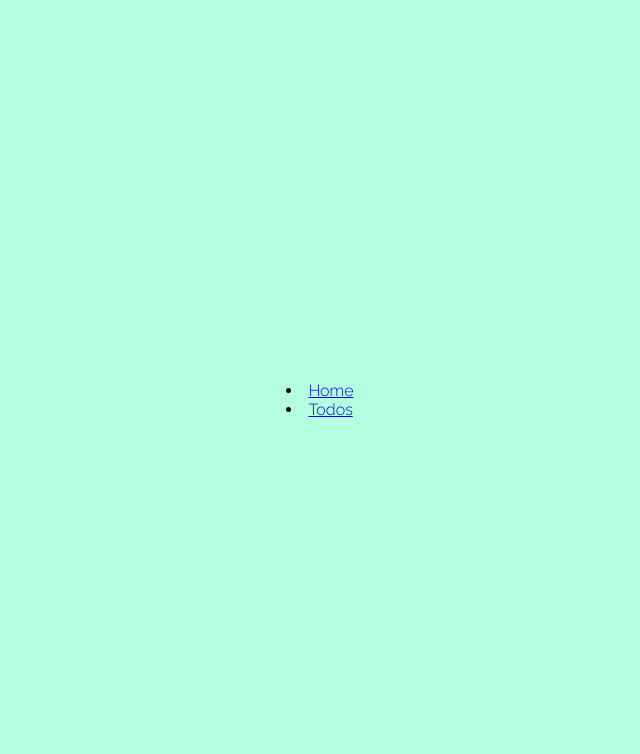
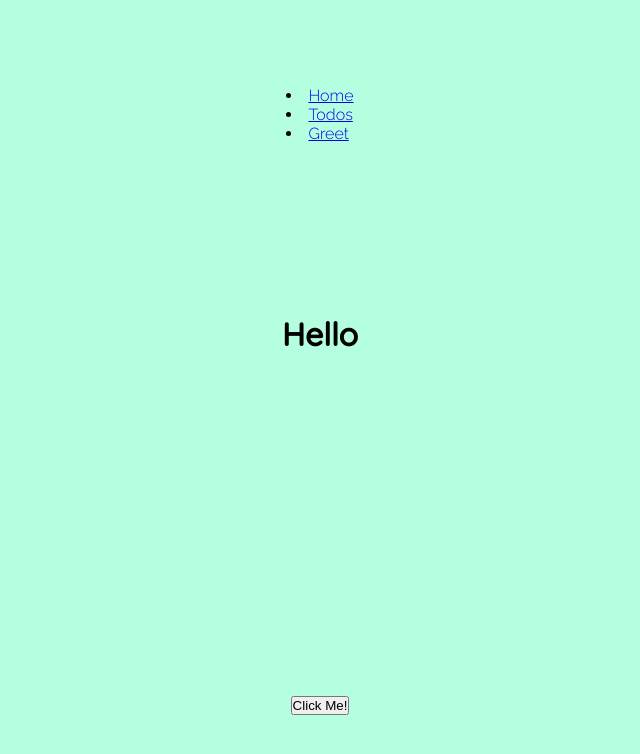
Before and after one commit to VidyaConsultancy/todoapp-react, a React (Create React App) app: page /greet in a window 1280 px wide. Before the commit this address had no page. Shown: the top 754 px of the page, without its empty margins (320-960 px from the left). Built offline with nearby package versions, Linux system fonts and the light colour scheme.

Commit message:
feat: life cycle methods and hooks

```diff
--- a/src/components/app/App.jsx
+++ b/src/components/app/App.jsx
@@ -2,6 +2,7 @@ import { Routes, Route, NavLink } from "react-router-dom";
 import { Todos } from "../todos/Todos";
 import { TodoEdit } from "../todos/components/todo-edit/TodoEdit";
 import "./App.css";
+import { Greet } from "../greet/Greet";
 
 const App = () => {
   return (
@@ -9,10 +10,12 @@ const App = () => {
       <menu>
         <li><NavLink to={"/"}>Home</NavLink></li>
         <li><NavLink to={"/todos"}>Todos</NavLink></li>
+        <li><NavLink to={"/greet"}>Greet</NavLink></li>
       </menu>
       <Routes>
         <Route path="/todos" element={<Todos />} />
         <Route path="/todos/:id" element={<TodoEdit />} />
+        <Route path="/greet" element={<Greet />} />
         <Route path="/" element={<h1>Base Route</h1>} />
       </Routes>
     </div>
--- a/src/components/greet/Greet.jsx
+++ b/src/components/greet/Greet.jsx
@@ -12,10 +12,11 @@ export class Greet extends React.Component {
       timer4: null,
     };
     this.anotherproperty = "somevalue";
-    this.updateAnotherProperty();
+    this.headingRef = React.createRef();
   }
 
-  updateAnotherProperty() {
+  updateAnotherProperty = () => {
+    console.log(this.headingRef.current);
     this.anotherproperty = "some another value";
     // this.state = { timer: new Date().toISOString() }
     this.setState({
@@ -28,8 +29,9 @@ export class Greet extends React.Component {
     console.log("render method");
     return (
       <>
-        <h1>Hello {this.props.name}</h1>
+        <h1 ref={this.headingRef}>Hello {this.props.name}</h1>
         <Timer timer={this.state.timer} />
+        <button onClick={this.updateAnotherProperty}>Click Me!</button>
       </>
     );
   }
--- a/src/components/todos/Todos.jsx
+++ b/src/components/todos/Todos.jsx
@@ -1,9 +1,10 @@
-import { useState } from "react";
+import { useState, useRef, useEffect } from "react";
 import { Todo } from "./Todo";
 import { TodoList } from "./components/todo-list/TodoList";
 import "./Todos.css";
 
 export const Todos = () => {
+  const todoRef = useRef();
   const [todoItem, setTodoItem] = useState("");
   const [todoDueDate, setTodoDueDate] = useState(new Date().toISOString());
   const [todos, setTodos] = useState([
@@ -12,6 +13,7 @@ export const Todos = () => {
   const today = new Date().toISOString().slice(0, 16);
 
   const handleTodoSubmit = (e) => {
+    console.log(todoRef.current);
     e.preventDefault();
     if (todoItem.trim().length === 0) {
       console.error("Empty todo is not allowed");
@@ -37,6 +39,24 @@ export const Todos = () => {
     setTodos(filteredTodos);
   };
 
+  useEffect(() => {
+    console.log("use effect");
+
+    return () => console.log("use effect unmount");
+  });
+
+  useEffect(() => {
+    console.log("I get call only once");
+
+    return () => console.log("once only");
+  }, []);
+
+  useEffect(() => {
+    console.log("I get call only when there is a change in todos list");
+
+    return () => console.log("todos only");
+  }, [todos]);
+
   return (
     <div className="todos">
       <div className="todos__header">
@@ -46,7 +66,7 @@ export const Todos = () => {
         <TodoList todos={todos} handleTodoDelete={handleTodoDelete} />
       </div>
       <div className="todos__footer">
-        <form className="todos-form" onSubmit={handleTodoSubmit}>
+        <form className="todos-form" onSubmit={handleTodoSubmit} ref={todoRef}>
           <input
             type="text"
             name="todo"
```
Also changed, not shown: 1 other file (tests, documents, lock files or other folders).
